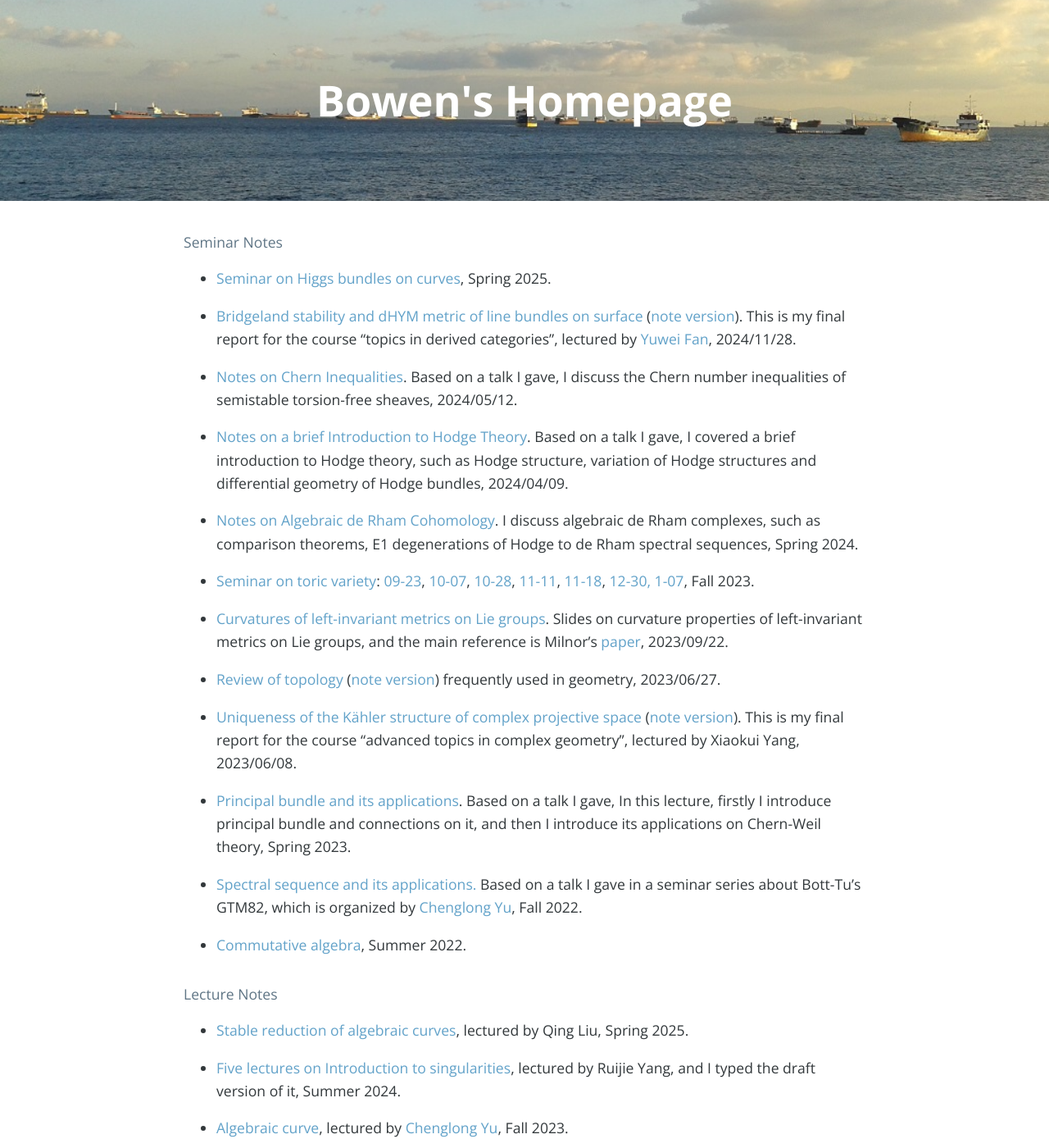
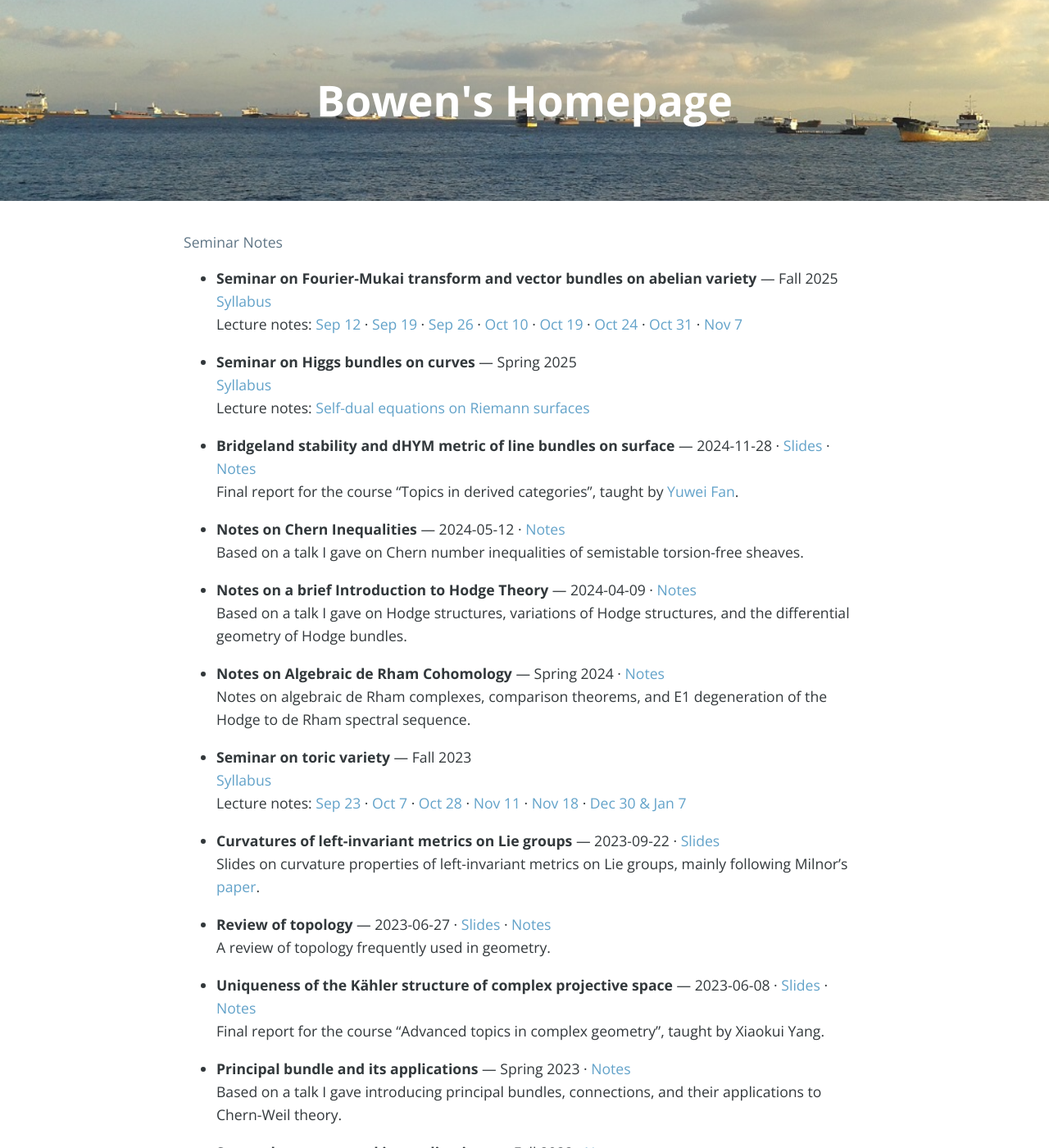
Before and after one commit to bowenl-math/bowenl-math.github.io, a Jekyll site: the page built from notes.md, in a window 1280 px wide and 1400 px high. Shown: the whole window at 82% size. Built offline with Jekyll 4.4.1, drawn with Linux system fonts in a browser that asks for light colours; nearby versions of some CDN libraries; our own code applies the rules of GitHub Pages for plain Markdown files; comment, search, counter and statistics services are not loaded; some of the changed text lies outside the part shown.

Commit message:
Standardize notes entries and archive completed activities

```diff
--- a/notes.md
+++ b/notes.md
@@ -1,48 +1,78 @@
 #### Seminar Notes
-* [Seminar on Higgs bundles on curves](notes/2025Spring/Higgs/syllabus.pdf), Spring 2025.
 
-* [Bridgeland stability and dHYM metric of line bundles on surface](notes/2024Fall/11_28_slides.pdf) ([note version](notes/2024Fall/11_28.pdf)). This is my final report for the course "topics in derived categories", lectured by [Yuwei Fan](https://ywfan-math.github.io/), 2024/11/28.
+* **Seminar on Fourier-Mukai transform and vector bundles on abelian variety** — Fall 2025
+  [Syllabus](notes/2025Fall/FM/syllabus.pdf)
+  Lecture notes: [Sep 12](notes/2025Fall/FM/0912.pdf) · [Sep 19](notes/2025Fall/FM/0919.pdf) · [Sep 26](notes/2025Fall/FM/0926.pdf) · [Oct 10](notes/2025Fall/FM/1010.pdf) · [Oct 19](notes/2025Fall/FM/1019.pdf) · [Oct 24](notes/2025Fall/FM/1024.pdf) · [Oct 31](notes/2025Fall/FM/1031.pdf) · [Nov 7](notes/2025Fall/FM/1107.pdf)
 
-* [Notes on Chern Inequalities](notes/2024Spring/Miyaoka.pdf). Based on a talk I gave, I discuss the Chern number inequalities of semistable torsion-free sheaves, 2024/05/12.
+* **Seminar on Higgs bundles on curves** — Spring 2025
+  [Syllabus](notes/2025Spring/Higgs/syllabus.pdf)
+  Lecture notes: [Self-dual equations on Riemann surfaces](notes/2025Spring/Higgs/self_dual_equation.pdf)
 
-* [Notes on a brief Introduction to Hodge Theory](notes/2024Spring/04_09.pdf). Based on a talk I gave, I covered a brief introduction to Hodge theory, such as Hodge structure, variation of Hodge structures and differential geometry of Hodge bundles, 2024/04/09.
+* **Bridgeland stability and dHYM metric of line bundles on surface** — 2024-11-28 · [Slides](notes/2024Fall/11_28_slides.pdf) · [Notes](notes/2024Fall/11_28.pdf)
+  Final report for the course “Topics in derived categories”, taught by [Yuwei Fan](https://ywfan-math.github.io/).
 
-* [Notes on Algebraic de Rham Cohomology](notes/2024Spring/algebraic_deRham.pdf). I discuss algebraic de Rham complexes, such as comparison theorems, E1 degenerations of Hodge to de Rham spectral sequences, Spring 2024.
+* **Notes on Chern Inequalities** — 2024-05-12 · [Notes](notes/2024Spring/Miyaoka.pdf)
+  Based on a talk I gave on Chern number inequalities of semistable torsion-free sheaves.
 
-* [Seminar on toric variety](notes/2023Fall/toric/syllabus.pdf): [09-23](notes/2023Fall/toric/09-23.pdf), [10-07](notes/2023Fall/toric/10-07.pdf), [10-28](notes/2023Fall/toric/10-28.pdf), [11-11](notes/2023Fall/toric/11-11.pdf), [11-18](notes/2023Fall/toric/11-18.pdf), [12-30, 1-07](notes/2023Fall/toric/12-30,01-07.pdf), Fall 2023.
+* **Notes on a brief Introduction to Hodge Theory** — 2024-04-09 · [Notes](notes/2024Spring/04_09.pdf)
+  Based on a talk I gave on Hodge structures, variations of Hodge structures, and the differential geometry of Hodge bundles.
 
-* [Curvatures of left-invariant metrics on Lie groups](notes/personal notes/Curvatures_of_Lie_group.pdf). Slides on curvature properties of left-invariant metrics on Lie groups, and the main reference is Milnor's [paper](https://mathscinet.ams.org/mathscinet/article?mr=0425012), 2023/09/22.
+* **Notes on Algebraic de Rham Cohomology** — Spring 2024 · [Notes](notes/2024Spring/algebraic_deRham.pdf)
+  Notes on algebraic de Rham complexes, comparison theorems, and E1 degeneration of the Hodge to de Rham spectral sequence.
 
-* [Review of topology](notes/personal notes/Review_of_topology/slides.pdf) ([note version](notes/personal notes/Review_of_topology/note.pdf)) frequently used in geometry, 2023/06/27.
+* **Seminar on toric variety** — Fall 2023
+  [Syllabus](notes/2023Fall/toric/syllabus.pdf)
+  Lecture notes: [Sep 23](notes/2023Fall/toric/09-23.pdf) · [Oct 7](notes/2023Fall/toric/10-07.pdf) · [Oct 28](notes/2023Fall/toric/10-28.pdf) · [Nov 11](notes/2023Fall/toric/11-11.pdf) · [Nov 18](notes/2023Fall/toric/11-18.pdf) · [Dec 30 & Jan 7](notes/2023Fall/toric/12-30,01-07.pdf)
 
-* [Uniqueness of the Kähler structure of complex projective space](notes/personal notes/Uniqueness_CPn/slides.pdf) ([note version](notes/personal notes/Uniqueness_CPn/note.pdf)). This is my final report for the course "advanced topics in complex geometry", lectured by Xiaokui Yang, 2023/06/08.
+* **Curvatures of left-invariant metrics on Lie groups** — 2023-09-22 · [Slides](notes/personal%20notes/Curvatures_of_Lie_group.pdf)
+  Slides on curvature properties of left-invariant metrics on Lie groups, mainly following Milnor’s [paper](https://mathscinet.ams.org/mathscinet/article?mr=0425012).
 
-* [Principal bundle and its applications](notes/2023Spring/geometry_of_principal_bundle.pdf). Based on a talk I gave, In this lecture, firstly I introduce principal bundle and connections on it, and then I introduce its applications on Chern-Weil theory, Spring 2023.
+* **Review of topology** — 2023-06-27 · [Slides](notes/personal%20notes/Review_of_topology/slides.pdf) · [Notes](notes/personal%20notes/Review_of_topology/note.pdf)
+  A review of topology frequently used in geometry.
 
-* [Spectral sequence and its applications.](notes/2022Fall/Spectral_sequence.pdf) Based on a talk I gave in a seminar series about Bott-Tu's GTM82, which is organized by [Chenglong Yu](https://chenglongyu.github.io/), Fall 2022.
+* **Uniqueness of the Kähler structure of complex projective space** — 2023-06-08 · [Slides](notes/personal%20notes/Uniqueness_CPn/slides.pdf) · [Notes](notes/personal%20notes/Uniqueness_CPn/note.pdf)
+  Final report for the course “Advanced topics in complex geometry”, taught by Xiaokui Yang.
 
-* [Commutative algebra](notes/2022Summer/commutative_algebra.pdf), Summer 2022.
+* **Principal bundle and its applications** — Spring 2023 · [Notes](notes/2023Spring/geometry_of_principal_bundle.pdf)
+  Based on a talk I gave introducing principal bundles, connections, and their applications to Chern-Weil theory.
+
+* **Spectral sequence and its applications** — Fall 2022 · [Notes](notes/2022Fall/Spectral_sequence.pdf)
+  Based on a talk I gave in a seminar on Bott-Tu’s GTM 82, organized by [Chenglong Yu](https://chenglongyu.github.io/).
+
+* **Commutative algebra** — Summer 2022 · [Notes](notes/2022Summer/commutative_algebra.pdf)
 
 #### Lecture Notes
-* [Stable reduction of algebraic curves](notes/2025Spring/stable_reduction.pdf), lectured by Qing Liu, Spring 2025.
 
-* [Five lectures on Introduction to singularities](https://drive.google.com/file/d/1TNwJU4qZ8c1ai_CBEsrb2sbbXOeXEMT9/view), lectured by Ruijie Yang, and I typed the draft version of it, Summer 2024.
+* **Stable reduction of algebraic curves** — Spring 2025 · [Notes](notes/2025Spring/stable_reduction.pdf)
+  Lectures by Qing Liu.
 
-* [Algebraic curve](notes/2023Fall/algebraic_curve.pdf), lectured by [Chenglong Yu](https://chenglongyu.github.io/), Fall 2023.
+* **Five lectures on Introduction to singularities** — Summer 2024 · [Notes](https://drive.google.com/file/d/1TNwJU4qZ8c1ai_CBEsrb2sbbXOeXEMT9/view) · *Draft*
+  Lectures by Ruijie Yang; I typed the draft notes.
 
-* [Representation theory](notes/notes for enhanced program of BICMR/Representation_theory.pdf) (Draft version), lectured by Emanuel Scheidegger, Spring 2022.
+* **Algebraic curve** — Fall 2023 · [Notes](notes/2023Fall/algebraic_curve.pdf)
+  Lectures by [Chenglong Yu](https://chenglongyu.github.io/).
 
-* [Homology theory](notes/notes for enhanced program of BICMR/homology.pdf), lectured by Huabin Ge, Spring 2022.
+* **Representation theory** — Spring 2022 · [Notes](notes/notes%20for%20enhanced%20program%20of%20BICMR/Representation_theory.pdf) · *Draft*
+  Lectures by Emanuel Scheidegger.
+
+* **Homology theory** — Spring 2022 · [Notes](notes/notes%20for%20enhanced%20program%20of%20BICMR/homology.pdf)
+  Lectures by Huabin Ge.
 
 #### Learning Notes
-* [Algebraic geometry](notes/2023Fall/algebraic_geometry.pdf). Notes I typed when I learned algebraic geometry from a course taught by Lei Fu, Fall 2023. (Last updated 2024/1/13)
 
-* [Symmetric space](notes/personal notes/symmetric_space.pdf). Notes I typed about symmetric space, and the main reference is the [textbook](https://books.google.com.hk/books/about/Differential_Geometry_Lie_Groups_and_Sym.html?id=DWGvsa6bcuMC&redir_esc=y) written by Sigurdur Helgason. (Last updated 2023/09/12)
+* **Algebraic geometry** — Fall 2023 · [Notes](notes/2023Fall/algebraic_geometry.pdf) · *Updated 2024-01-13*
+  Notes from a course taught by Lei Fu.
 
-* [Complex geometry I](notes/2023Spring/Complex_geometry_I.pdf) (Draft version). Lecture notes about complex differential geometry. The initial draft of this note is taken in spring 2022 in the course about Hodge theory taught by [Qizheng Yin](http://faculty.bicmr.pku.edu.cn/~qizheng/#), and that's my first time to learn this beautiful theory. Later in Spring 2023 I added more useful techniques and advanced topics (such as Schwarz computations, Calabi-Yau theorem and so on) I learnt in the course "advanced topics in complex geometry" given by Xiaokui Yang. I also added some other materials from classical books to make this note self-contained.
+* **Symmetric space** — [Notes](notes/personal%20notes/symmetric_space.pdf) · *Updated 2023-09-12*
+  Notes on symmetric spaces, mainly following the [textbook](https://books.google.com.hk/books/about/Differential_Geometry_Lie_Groups_and_Sym.html?id=DWGvsa6bcuMC&redir_esc=y) by Sigurdur Helgason.
 
-* [Partial differential equation](notes/2022Fall/pde.pdf), Notes I typed when I learned about PDE, and it mainly followed the [textbook](https://books.google.com.hk/books/about/Partial_Differential_Equations.html?id=Xnu0o_EJrCQC&redir_esc=y) written by Evans, Fall 2022.
+* **Complex geometry I** — Spring 2022–Spring 2023 · [Notes](notes/2023Spring/Complex_geometry_I.pdf) · *Draft*
+  Notes on complex differential geometry. The initial draft was taken in the Spring 2022 Hodge theory course taught by [Qizheng Yin](http://faculty.bicmr.pku.edu.cn/~qizheng/#), my first encounter with this theory. In Spring 2023, I added techniques and topics, including Schwarz computations and the Calabi-Yau theorem, from Xiaokui Yang’s course “Advanced topics in complex geometry”, together with material from classical books to make the notes self-contained.
 
-* [Riemannian geometry](notes/2022Fall/Riemannian_geometry.pdf). Notes I typed when I learned about Riemannian geometry from a course taught by Xiaokui Yang in 2022Fall, and from this course I learnt quite a lot, Fall 2022.
+* **Partial differential equation** — Fall 2022 · [Notes](notes/2022Fall/pde.pdf)
+  Notes from my study of PDE, mainly following Evans’s [textbook](https://books.google.com.hk/books/about/Partial_Differential_Equations.html?id=Xnu0o_EJrCQC&redir_esc=y).
+
+* **Riemannian geometry** — Fall 2022 · [Notes](notes/2022Fall/Riemannian_geometry.pdf)
+  Notes from a course taught by Xiaokui Yang, from which I learned a great deal.
 
 [Back to Home](/index.md)
```
Also changed, not shown: index.md (+0 -5 lines), preprints.md (+1 -1 lines), teaching.md (+2 -0 lines).
